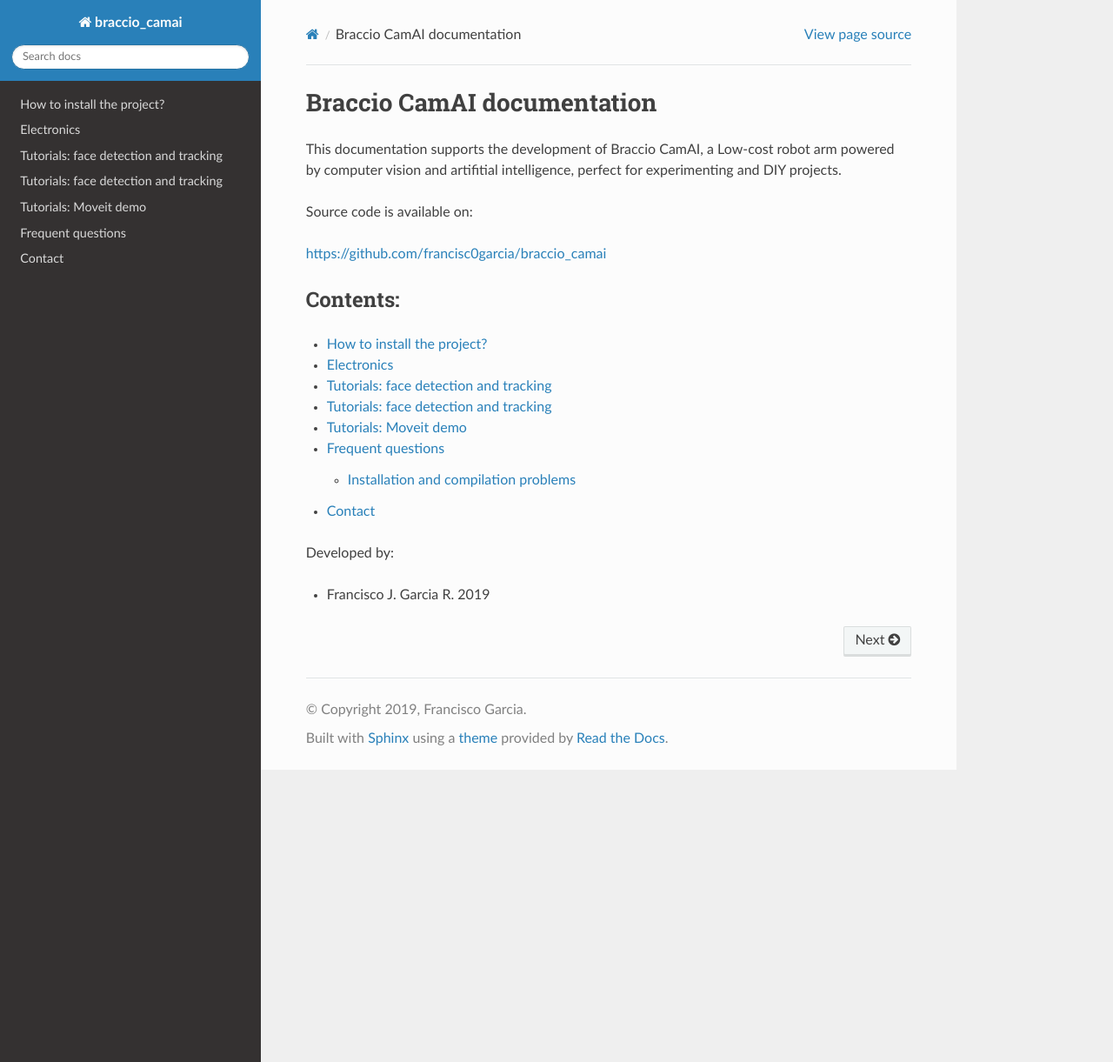
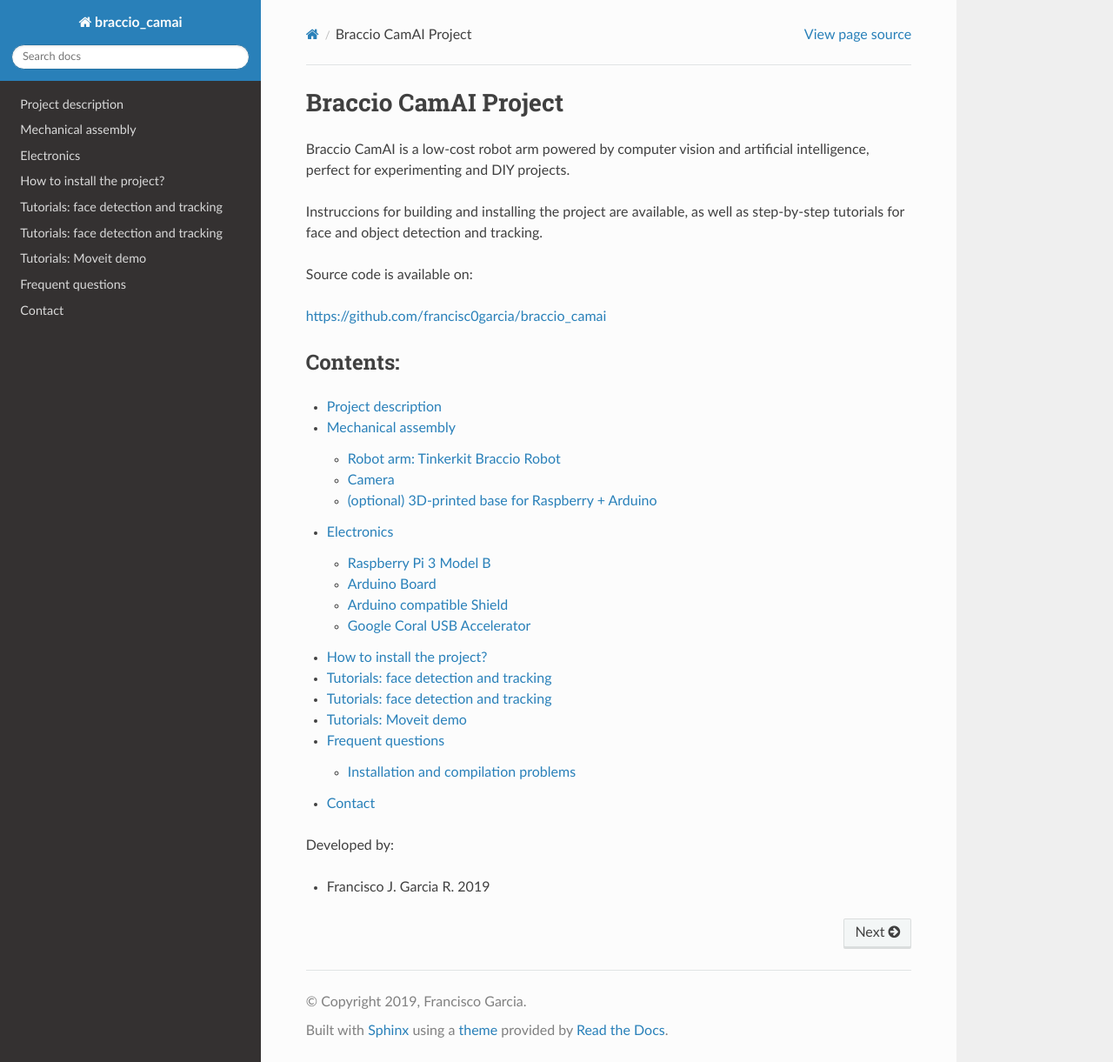
Before and after one commit to francisc0garcia/braccio_camai, a Sphinx documentation site: the page built from docs/source/index.rst, in a window 1280 px wide and 1221 px high. Shown: the whole window at 87% size. Built offline with Sphinx 7.4.7 and the Read the Docs theme 2.0.0, drawn with Linux system fonts in a browser that asks for light colours; some of the changed lines change nothing that is shown.

Commit message:
Add more documentation

```diff
--- /dev/null
+++ b/docs/source/assembly.rst
@@ -0,0 +1,43 @@
+Mechanical assembly
+===================
+
+Robot arm: Tinkerkit Braccio Robot
+^^^^^^^^^^^^^^^^^^^^^^^^^^^^^^^^^^
+
+One of the main mechanical component of Braccio CamAI is the robot arm: `Tinkerkit Braccio Robot`_.
+It has 6 degrees of freedom (DOF), and uses servo-motors controlled by arduino using PWM (Pulse width modulation).
+For simplicity, we have excluded two components (Gripper and last Servo-motor) from the original model. Resulting in a 4-DOF arm.
+Notice that the URDF models contains all 6-DOF, in case you want to keep them all and build new applications.
+
+Detailed instructions for building the arm are available: `Tinkerkit Braccio Assembly`_ or `Tinkerkit video tutorial`_.
+
+**Important:** Since the servo-motors do not provide any joint-position feedback, it is important to properly calibrate the arm.
+Arduino provides the script `testBraccio90.ino`_ that moves the robot arm to the straight position, please check that the arm is straight after running it.
+
+
+Camera
+^^^^^^
+Instead of using the last servo-motor and gripper, we have installed a Logitech C270 camera.
+It allows us to capture images directly on the `Robot End-effector`_.
+
+To facilitate the camera installation, a 3D-printed base was designed for this project: `Logitech c270 base model`_. We attached the camera using the 3D-printed model and some additional cable ties.
+
+Remember to pass the USB camera cable inside the inner holes of the robot arm, because the Connector is to big for for passing it through after assembly.
+
+Ideally, any USB webcam can be used for the project, as long as it has linux-compatible drivers. You can check some of there here: `linux-compatible UVC cameras`_.
+
+
+(optional) 3D-printed base for Raspberry + Arduino
+^^^^^^^^^^^^^^^^^^^^^^^^^^^^^^^^^^^^^^^^^^^^^^^^^^
+
+We use a 3D-printed `Arduino Raspberry Pi Mount`_ for attaching all electronic components.
+
+
+.. _Tinkerkit Braccio Robot: https://store.arduino.cc/tinkerkit-braccio
+.. _Tinkerkit Braccio Assembly: https://www.arduino.cc/en/Guide/Braccio
+.. _Tinkerkit video tutorial: https://www.youtube.com/watch?v=5VkjJXm6bx8
+.. _testBraccio90.ino: https://github.com/arduino-org/arduino-library-braccio/blob/master/examples/testBraccio90/testBraccio90.ino
+.. _Robot End-effector: https://en.wikipedia.org/wiki/Robot_end_effector
+.. _Logitech c270 base model: https://www.thingiverse.com/thing:3682465
+.. _linux-compatible UVC cameras: http://www.ideasonboard.org/uvc/#devices
+.. _Arduino Raspberry Pi Mount: https://www.thingiverse.com/thing:1190961
--- /dev/null
+++ b/docs/source/description.rst
@@ -0,0 +1,15 @@
+Project's description
+=====================
+
+Using an Arduino `Tinkerkit Braccio Robot`_, `Raspberry Pi 3`_ and a `Google Coral USB Accelerator`_, it allows you to actively track and follow more that 90 different type of objects autonomously.
+It is also fully integrated in ROS (Robot Operating System) using `MoveIt`_ or a simple Joint interface, and uses state-of-the-art algorithms for object detection or classification powered by `TensorFlow Lite`_.
+
+.. image:: media/arm_board.jpg
+
+Detailed instructions related to robot-arm assembly, connections and electronics, software and tutorials are given in the following sections.
+
+.. _Tinkerkit Braccio Robot: https://store.arduino.cc/tinkerkit-braccio
+.. _Raspberry Pi 3: https://www.raspberrypi.org/products/raspberry-pi-3-model-b-plus/
+.. _Google Coral USB Accelerator: https://coral.withgoogle.com/products/accelerator
+.. _MoveIt: https://moveit.ros.org
+.. _TensorFlow Lite: https://www.tensorflow.org/lite
--- a/docs/source/electronics.rst
+++ b/docs/source/electronics.rst
@@ -1,4 +1,59 @@
 Electronics
 ===========
 
-TODO
+The main electronic components are:
+
+.. image:: media/board.jpg
+
+Connection diagram of Braccio CamAI:
+
+.. image:: media/braccio_camai_electronics.png
+
+All main components are described as follows:
+
+Raspberry Pi 3 Model B
+^^^^^^^^^^^^^^^^^^^^^^
+We use the RP3 as main processor, in charge of receiving images from the camera, process it using a Google coral USB accelerator
+and generating the corresponding Joint commands for the arm. It runs Ubuntu 18.04 and ROS Melodic.
+
+Currently, we are using a *Raspberry Pi 3 Model B V1.2*, but the software and electronic connections are compatible with the newer version *RP3 Model B+*,
+as well as previous version *Raspberry Pi 2*.
+
+**Important:** The RP3 might get really hot. At full operation, Braccio CamAI uses approximately 65% of all CPU power.
+If you plan to have a long run-time operation, we suggest you to install an additional fan or cooling system.
+
+A ready-to-use image will be available soon, manual instruction for installing ROS and melodic on RP3 are given as follows:
+
+- Ubuntu 18.04 on RP3: `Ubuntu-18-04-RaspberryPI`_.
+
+- ROS Melodic on RP3: `ROS Melodic Installation`_.
+
+
+Arduino Board
+^^^^^^^^^^^^^
+
+For controlling the Braccio Arm, we use a `Genuino 101`_, but any Arduino-compatible board should works as well.
+
+The firmware can be directly installed using the Arduino IDE: *Tools->Manage libraries* and search for *Braccio*. Please install both **Braccio** and **BraccioRobot**.
+
+
+Arduino compatible Shield
+^^^^^^^^^^^^^^^^^^^^^^^^^
+
+The Braccio robot arm already includes an Arduino-shield for sending PWM commands to all servo-motors. It must be separately powered using it own power plug.
+we left intentionally unconnected the motors **M5** and **M6**, since we do not want to use the gripper + last servo motor.
+
+Google Coral USB Accelerator
+^^^^^^^^^^^^^^^^^^^^^^^^^^^^
+
+To perform object detection and classification, we have attached a Google coral USB Accelerator to the RP3.
+
+It has ready-to-use instructions described here: `Google Coral USB Accelerator get-started guide`_.
+
+During installation, please remember to disable the **maximum operating frequency** or install an additional fan, because the board itself might get really hot.
+
+
+.. _Ubuntu-18-04-RaspberryPI: https://wiki.ubuntu.com/ARM/RaspberryPi
+.. _ROS Melodic Installation: http://wiki.ros.org/melodic/Installation/Ubuntu
+.. _Genuino 101: https://store.arduino.cc/genuino-101
+.. _Google Coral USB Accelerator get-started guide: https://coral.withgoogle.com/docs/accelerator/get-started/
--- a/docs/source/index.rst
+++ b/docs/source/index.rst
@@ -1,7 +1,9 @@
-Braccio CamAI documentation
-================================
+Braccio CamAI Project
+=====================
 
-This documentation supports the development of Braccio CamAI, a Low-cost robot arm powered by computer vision and artifitial intelligence, perfect for experimenting and DIY projects.
+Braccio CamAI is a low-cost robot arm powered by computer vision and artificial intelligence, perfect for experimenting and DIY projects.
+
+Instruccions for building and installing the project are available, as well as step-by-step tutorials for face and object detection and tracking.
 
 Source code is available on:
 
@@ -13,8 +15,10 @@
 .. toctree::
     :maxdepth: 2
 
+    Project description <description.rst>
+    Mechanical assembly <assembly.rst>
+    Electronics <electronics.rst>
     How to install the project? <installation.rst>
-    Electronics <electronics.rst>
     Tutorials: face detection and tracking <tutorial_face_detection.rst>
     Tutorials: face detection and tracking <tutorial_object_detection.rst>
     Tutorials: Moveit demo <tutorial_moveit.rst>
```
Also changed, not shown: 2 other files.
